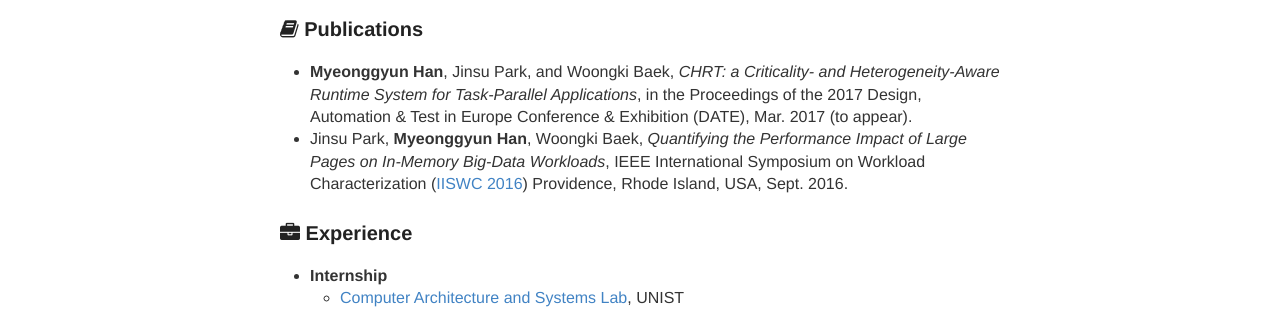
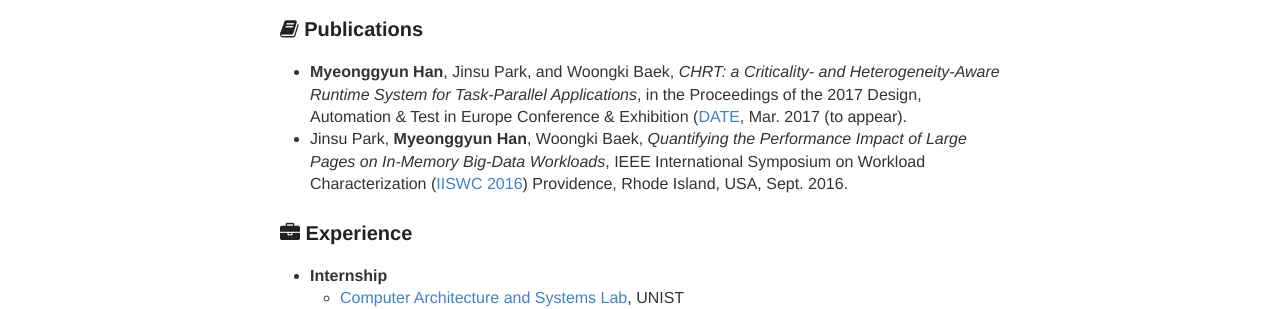
Before and after one commit to myeonggyunhan/myeonggyunhan.github.io, a Jekyll site: the page built from _posts/2016-11-14-Profile.md, in a window 1280 px wide. Shown: the part 614-923 px from the top of the page. Built offline with Jekyll 4.4.1, drawn with Linux system fonts in a browser that asks for light colours; nearby versions of some CDN libraries; part of the change alters nothing that is shown.

```diff
--- a/_posts/2016-11-14-Profile.md
+++ b/_posts/2016-11-14-Profile.md
@@ -19,7 +19,7 @@ Ulsan, South Korea.
     March 2013 -
 
 ### <i class="fa fa-book"></i> Publications
-  - **Myeonggyun Han**, Jinsu Park, and Woongki Baek, *CHRT: a Criticality- and Heterogeneity-Aware Runtime System for Task-Parallel Applications*, in the Proceedings of the 2017 Design, Automation & Test in Europe Conference & Exhibition (DATE), Mar. 2017 (to appear).
+  - **Myeonggyun Han**, Jinsu Park, and Woongki Baek, *CHRT: a Criticality- and Heterogeneity-Aware Runtime System for Task-Parallel Applications*, in the Proceedings of the 2017 Design, Automation & Test in Europe Conference & Exhibition ([DATE](https://www.date-conference.com), Mar. 2017 (to appear).
   - Jinsu Park, **Myeonggyun Han**, Woongki Baek, *Quantifying the Performance Impact of Large Pages on In-Memory Big-Data Workloads*, IEEE International Symposium on Workload Characterization ([IISWC 2016](http://www.iiswc.org/iiswc2016/index.html)) Providence, Rhode Island, USA, Sept. 2016.
 
 ### <i class="fa fa-briefcase"></i> Experience
```
